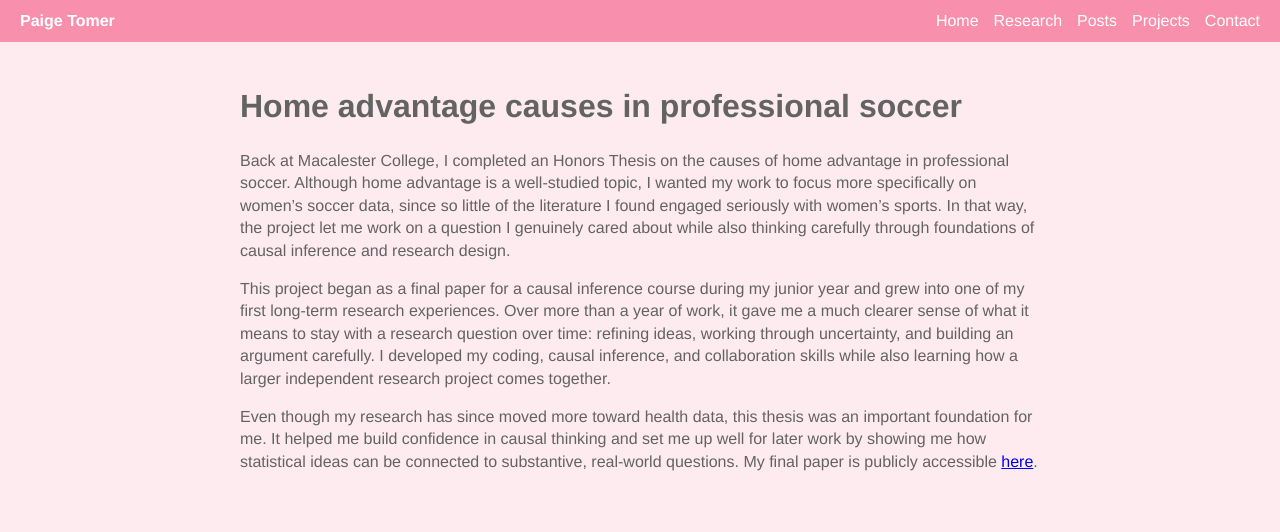
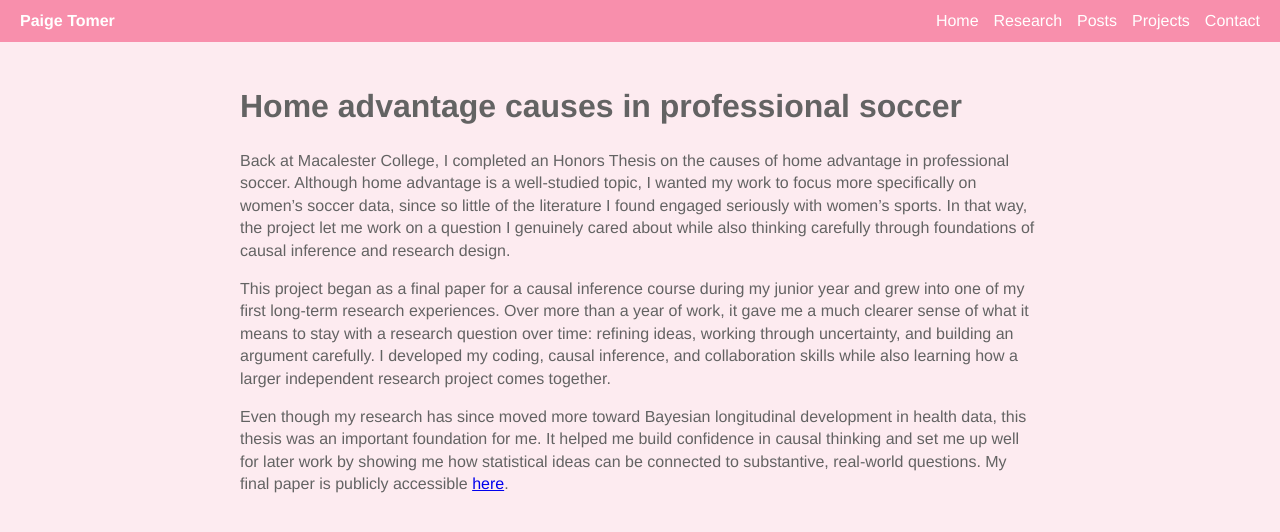
Before and after one commit to petomer-codes/petomer-website, a Jekyll site: the page built from research/honorsthesis.md, in a window 1280 px wide. Shown: the top 532 px of the page. Built offline with Jekyll 4.4.1, drawn with Linux system fonts in a browser that asks for light colours.

Commit message:
Update thesis description to include Bayesian methods

```diff
--- a/research/honorsthesis.md
+++ b/research/honorsthesis.md
@@ -7,4 +7,4 @@ Back at Macalester College, I completed an Honors Thesis on the causes of home a
 
 This project began as a final paper for a causal inference course during my junior year and grew into one of my first long-term research experiences. Over more than a year of work, it gave me a much clearer sense of what it means to stay with a research question over time: refining ideas, working through uncertainty, and building an argument carefully. I developed my coding, causal inference, and collaboration skills while also learning how a larger independent research project comes together.
 
-Even though my research has since moved more toward health data, this thesis was an important foundation for me. It helped me build confidence in causal thinking and set me up well for later work by showing me how statistical ideas can be connected to substantive, real-world questions. My final paper is publicly accessible [here](https://digitalcommons.macalester.edu/mathcs_honors/86/).
+Even though my research has since moved more toward Bayesian longitudinal development in health data, this thesis was an important foundation for me. It helped me build confidence in causal thinking and set me up well for later work by showing me how statistical ideas can be connected to substantive, real-world questions. My final paper is publicly accessible [here](https://digitalcommons.macalester.edu/mathcs_honors/86/).
```
